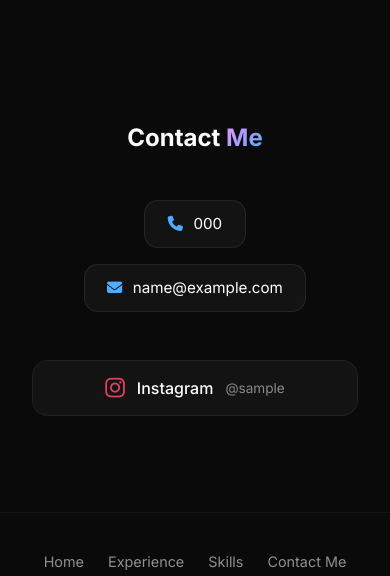
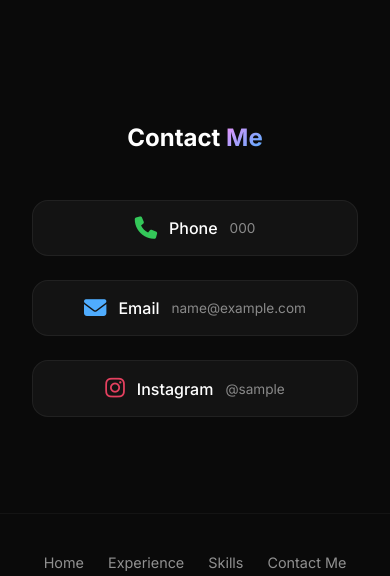
Before and after one commit to rezaaminipour/portfolio, a Django app: page / in a window 390 px wide. Shown: the part 1409-1985 px from the top of the page. Run offline with Django 5.2, Linux system fonts and the light colour scheme; tables that the repository leaves empty hold one stand-in row (values such as "Sample post"); grey boxes marked "Sample" are stand-in pictures.

Commit message:
Show phone and email as social-style contact cards

```diff
--- a/portfoliobase/portfolio/templates/portfolio/index.html
+++ b/portfoliobase/portfolio/templates/portfolio/index.html
@@ -318,6 +318,8 @@
         .social-card .fa-facebook-f { color: #1877F2; }
         .social-card .fa-dribbble { color: #EA4C89; }
         .social-card .fa-behance { color: #1769FF; }
+        .social-card .fa-phone { color: #34c759; }
+        .social-card .fa-envelope { color: #4facfe; }
         .social-card .platform-name {
             font-weight: 500;
         }
@@ -598,26 +600,31 @@
 
 <section id="contact" class="contact-section">
     <h2 class="section-title">Contact <span>Me</span></h2>
-    {% if settings.phone or settings.email %}
-    <div class="contact-details">
+    <div class="social-grid">
         {% if settings.phone %}
-        <a class="contact-chip" href="tel:{{ settings.phone }}"><i class="fas fa-phone"></i> {{ settings.phone }}</a>
+        <a href="tel:{{ settings.phone }}" class="social-card">
+            <i class="fas fa-phone"></i>
+            <span class="platform-name">Phone</span>
+            <span class="handle">{{ settings.phone }}</span>
+        </a>
         {% endif %}
         {% if settings.email %}
-        <a class="contact-chip" href="mailto:{{ settings.email }}"><i class="fas fa-envelope"></i> {{ settings.email }}</a>
+        <a href="mailto:{{ settings.email }}" class="social-card">
+            <i class="fas fa-envelope"></i>
+            <span class="platform-name">Email</span>
+            <span class="handle">{{ settings.email }}</span>
+        </a>
         {% endif %}
-    </div>
-    {% endif %}
-    <div class="social-grid">
         {% for link in social_links %}
         <a href="{{ link.url }}" target="_blank" rel="noopener noreferrer" class="social-card" style="transition-delay:{{ forloop.counter0|stringformat:"i" }}00ms">
             <i class="fab fa-{{ link.platform }}"></i>
             <span class="platform-name">{{ link.get_platform_display }}</span>
             {% if link.username %}<span class="handle">@{{ link.username }}</span>{% endif %}
         </a>
-        {% empty %}
-        <p style="color:rgba(255,255,255,0.4)">No social links configured yet. Add them in the admin panel.</p>
         {% endfor %}
+        {% if not settings.phone and not settings.email and not social_links %}
+        <p style="color:rgba(255,255,255,0.4)">No contact links configured yet. Add them in the admin panel.</p>
+        {% endif %}
     </div>
 </section>
 
```
